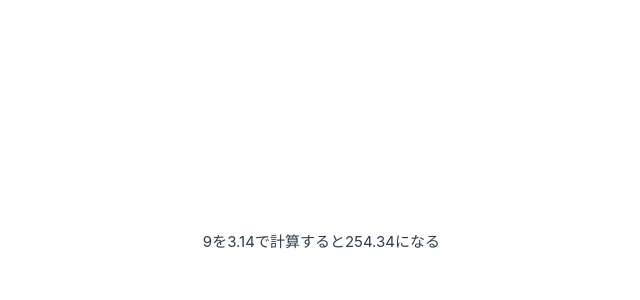
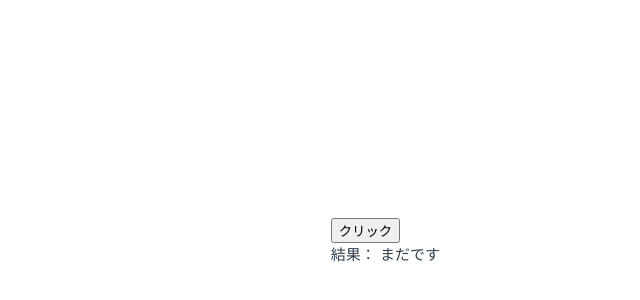
Before and after one commit to capricorn77777/VuePractice, a Vue app in the folder hello-vue/: page / in a window 1280 px wide. Shown: the part 158-458 px from the top of the page, without its empty margins (200-840 px from the left). Built offline with nearby package versions, Linux system fonts and the light colour scheme.

Commit message:
practice

```diff
--- a/hello-vue/src/App.vue
+++ b/hello-vue/src/App.vue
@@ -1,27 +1,16 @@
 <script setup lang="ts">
-import {reactive, computed} from "vue"
+import {ref} from "vue"
 
-const data = reactive({
-  PI: 3.14,
-  radius: Math.round(Math.random() *10)
-});
-const area = computed(
-  (): number => {
-    return data.radius * data.radius * data.PI;
-  }
-);
-
-setInterval(
-  ():void => {
-    data.radius = Math.round(Math.random() * 10);
-  },
-  1000
-);
+const randValue = ref("まだです");
+const onButtonClick = ():void => {
+  const rand = Math.round(Math.random() *10);
+  randValue.value = String(rand);
+};
 </script>
 
 <template>
-
-
-  <p>{{ data.radius }}を{{ data.PI }}で計算すると{{ area }}になる</p>
-
+   <section>
+      <button v-on:click="onButtonClick">クリック</button>
+      <p>結果： {{randValue}}</p>
+   </section>
 </template>
```
